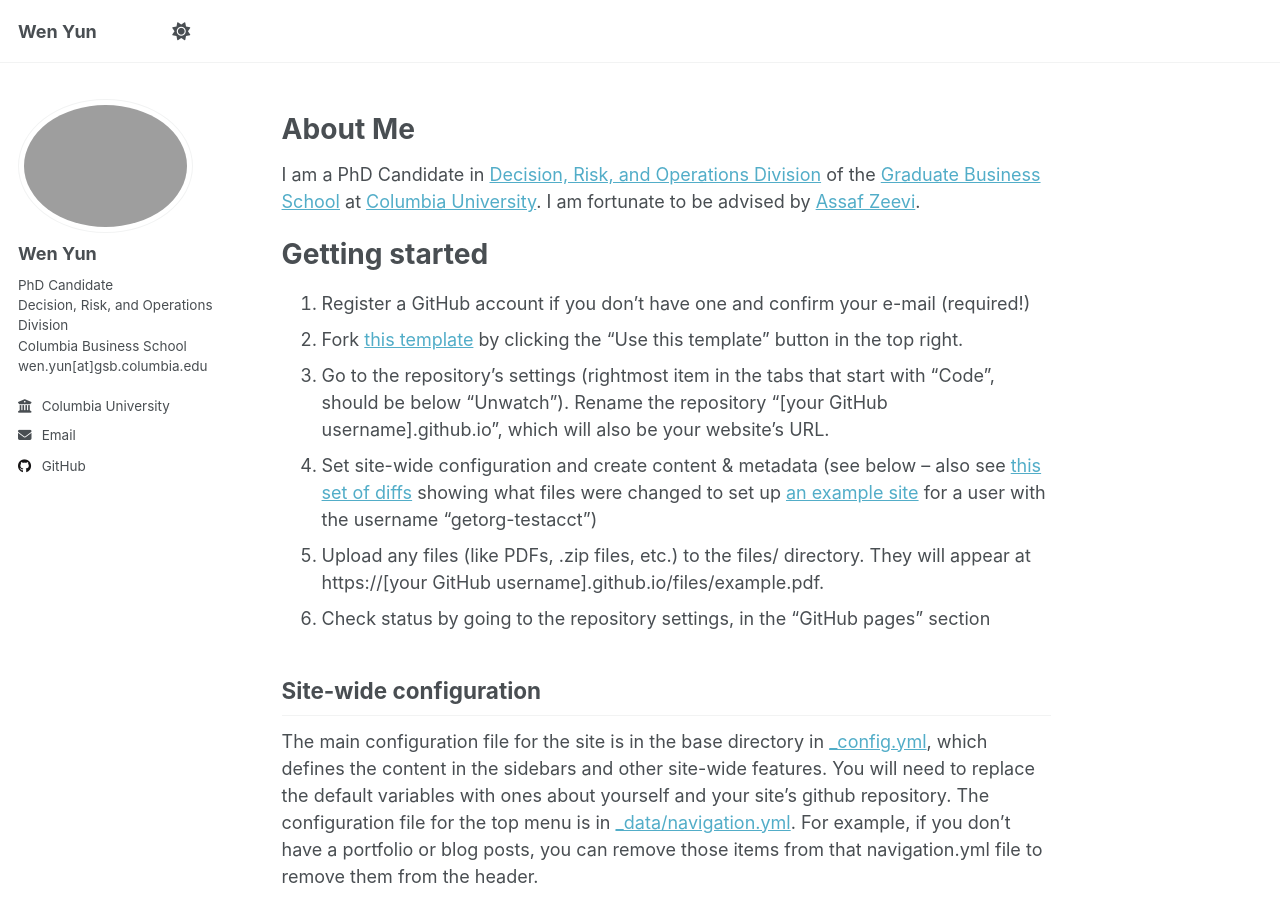
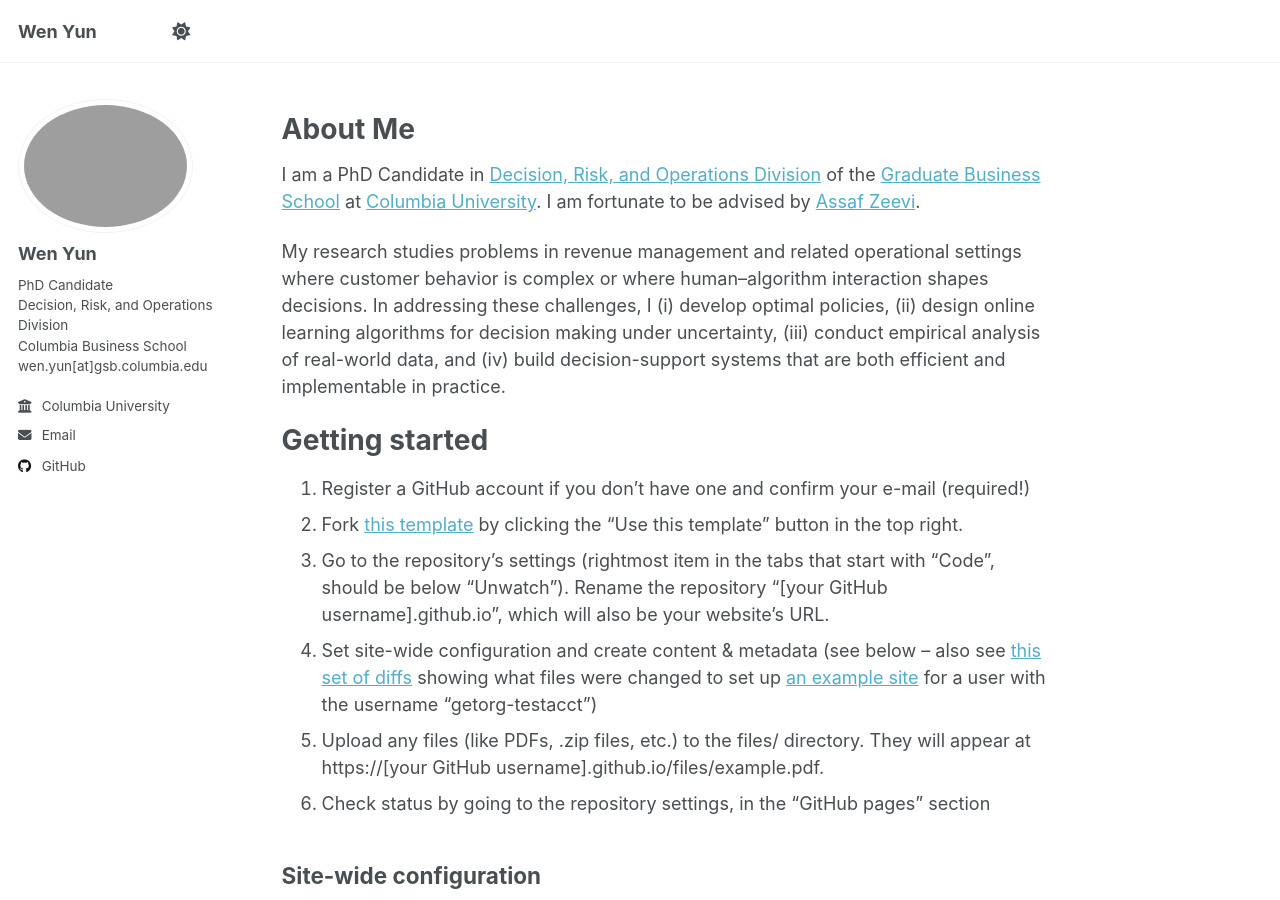
Before and after one commit to wenyun0/wenyun0.github.io, a Jekyll site: the page built from _pages/about.md, in a window 1280 px wide and 900 px high. Built offline with Jekyll 4.4.1, drawn with Linux system fonts in a browser that asks for light colours; a script that is not in the unit is left out.

Commit message:
Update about.md

```diff
--- a/_pages/about.md
+++ b/_pages/about.md
@@ -11,6 +11,7 @@ redirect_from:
 # About Me
 I am a PhD Candidate in [Decision, Risk, and Operations Division](https://business.columbia.edu/faculty/divisions/dro) of the [Graduate Business School](https://business.columbia.edu) at [Columbia University](https://www.columbia.edu). I am fortunate to be advised by [Assaf Zeevi](https://business.columbia.edu/faculty/people/assaf-zeevi).
 
+My research studies problems in revenue management and related operational settings where customer behavior is complex or where human–algorithm interaction shapes decisions. In addressing these challenges, I (i) develop optimal policies, (ii) design online learning algorithms for decision making under uncertainty, (iii) conduct empirical analysis of real-world data, and (iv) build decision-support systems that are both efficient and implementable in practice.
 
 Getting started
 ======
```
